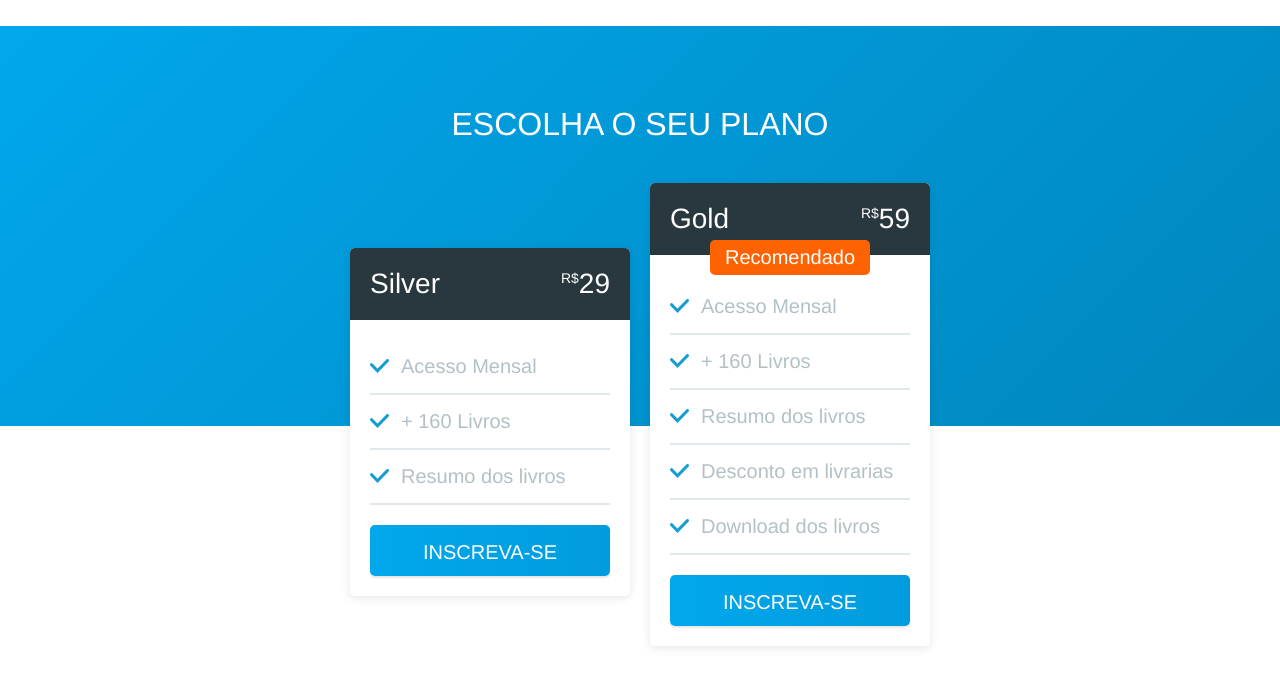
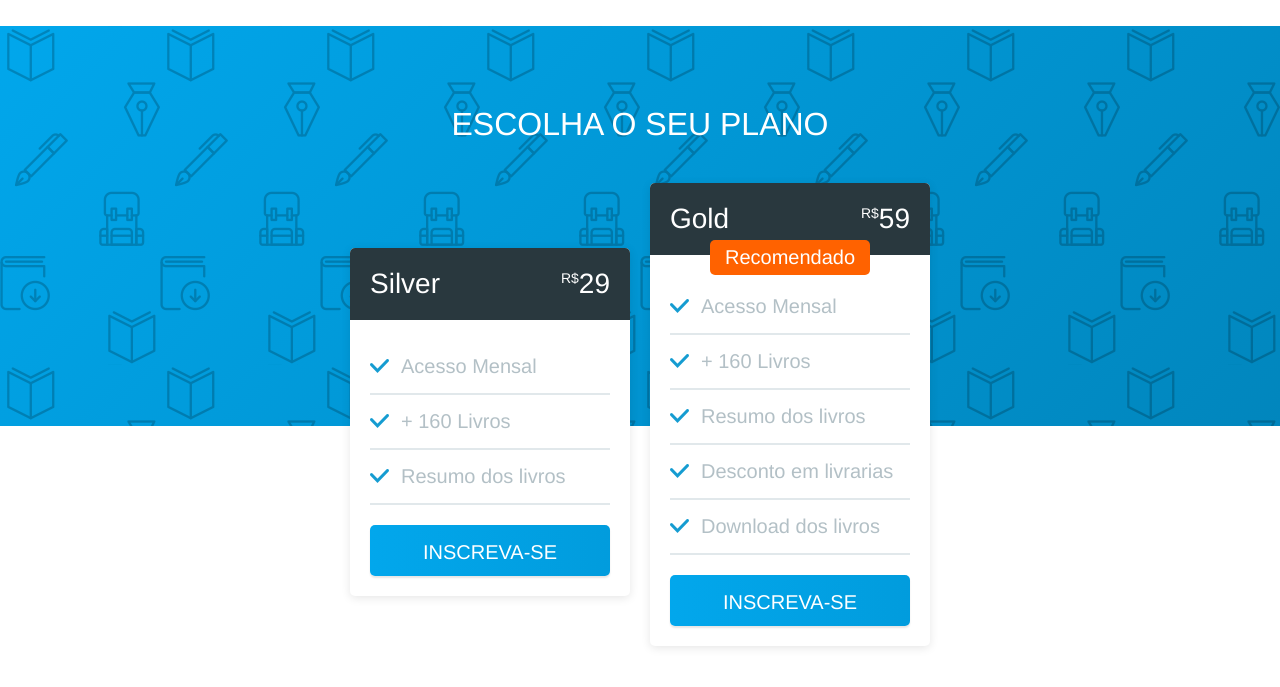
Before and after one commit to lucasmpaulo/Vanbook, a plain HTML site: page index.html in a window 1280 px wide. Shown: the part 65-752 px from the top of the page. Drawn offline with Linux system fonts and the light colour scheme.

Commit message:
Pattern Adicionado

```diff
--- a/css/style.css
+++ b/css/style.css
@@ -29,7 +29,7 @@ body {
 /* Planos */
 
 .planos {
-	background: linear-gradient(135deg, #01a7ec, #0186bd);
+	background:url('../img/pattern.png'), linear-gradient(135deg, #01a7ec, #0186bd);
 }
 
 .planos .container {
```
